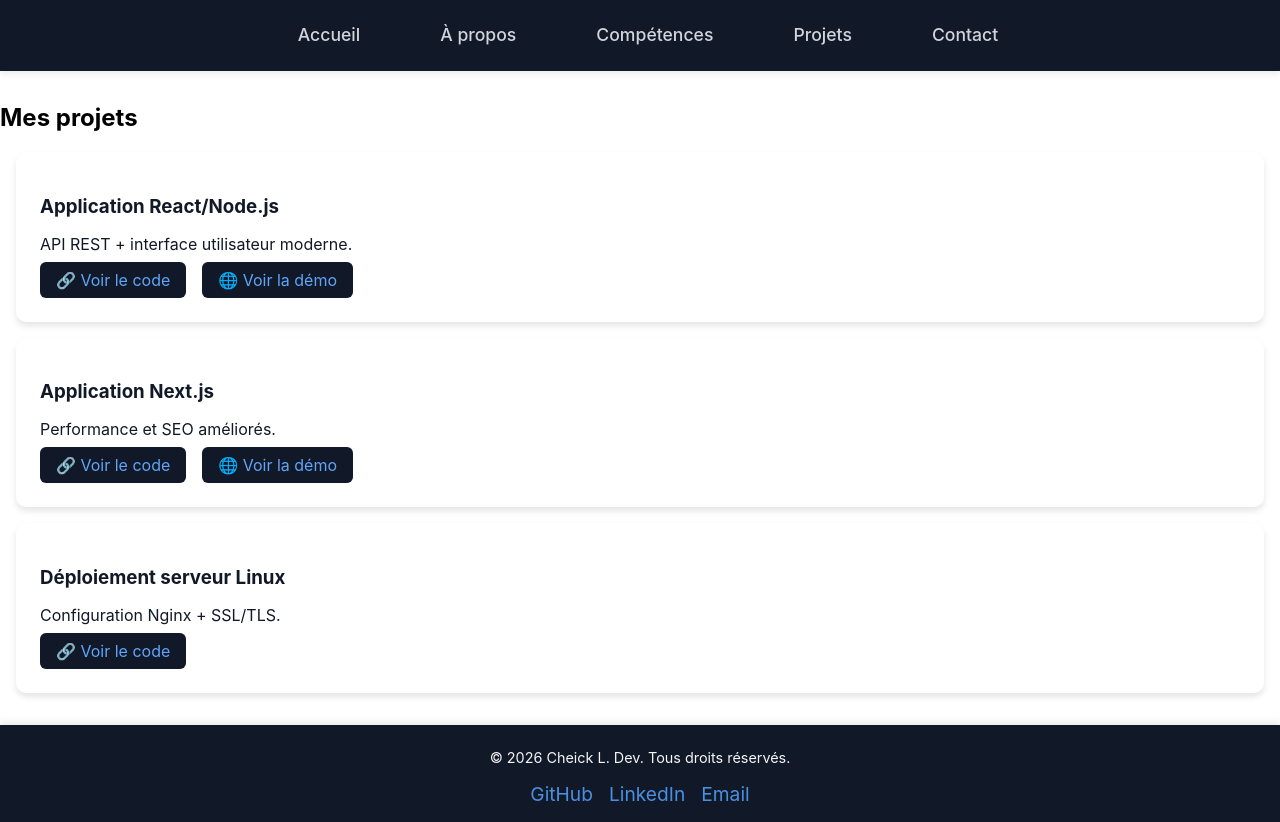
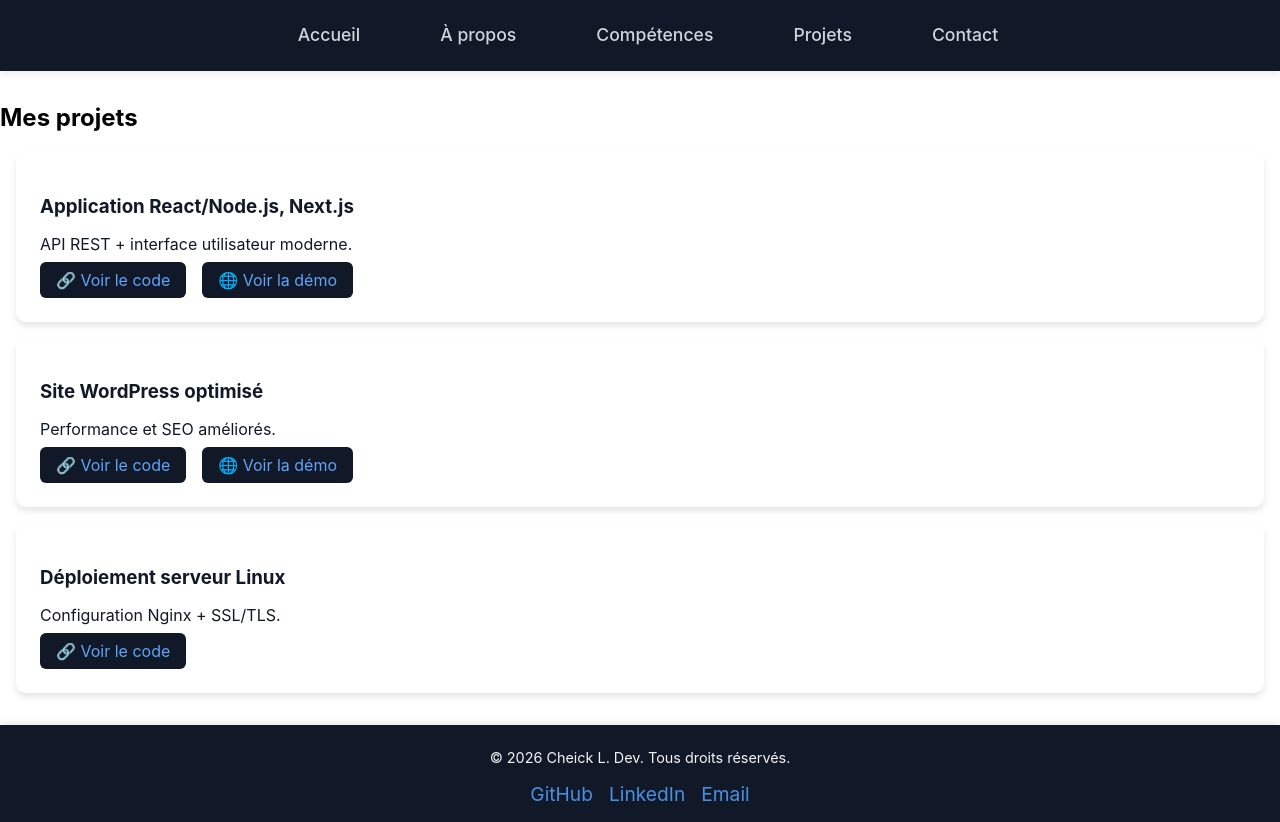
Before and after one commit to CL-KRMA/CL-KRMA, a Next.js app: page /projects in a window 1280 px wide. Built offline with nearby package versions, Linux system fonts and the light colour scheme.

Commit message:
mise a jours des donnees portfolio

```diff
--- a/components/Projects.tsx
+++ b/components/Projects.tsx
@@ -2,16 +2,16 @@
 export default function Projects() {
   const projects = [
     {
-      title: "Application React/Node.js",
+      title: "Application React/Node.js, Next.js",
       description: "API REST + interface utilisateur moderne.",
       github: "https://github.com/CL-KRMA/Galerie-en-ligne-fullstack",
       demo: "https://galerie-en-ligne-fullstack.vercel.app/"
     },
     {
-      title: "Application Next.js",
+      title: "Site WordPress optimisé",
       description: "Performance et SEO améliorés.",
       github: "https://github.com/CL-KRMA",
-      demo: "https://taskflow.vercel.app/"
+      demo: "#"
     },
     {
       title: "Déploiement serveur Linux",
```
